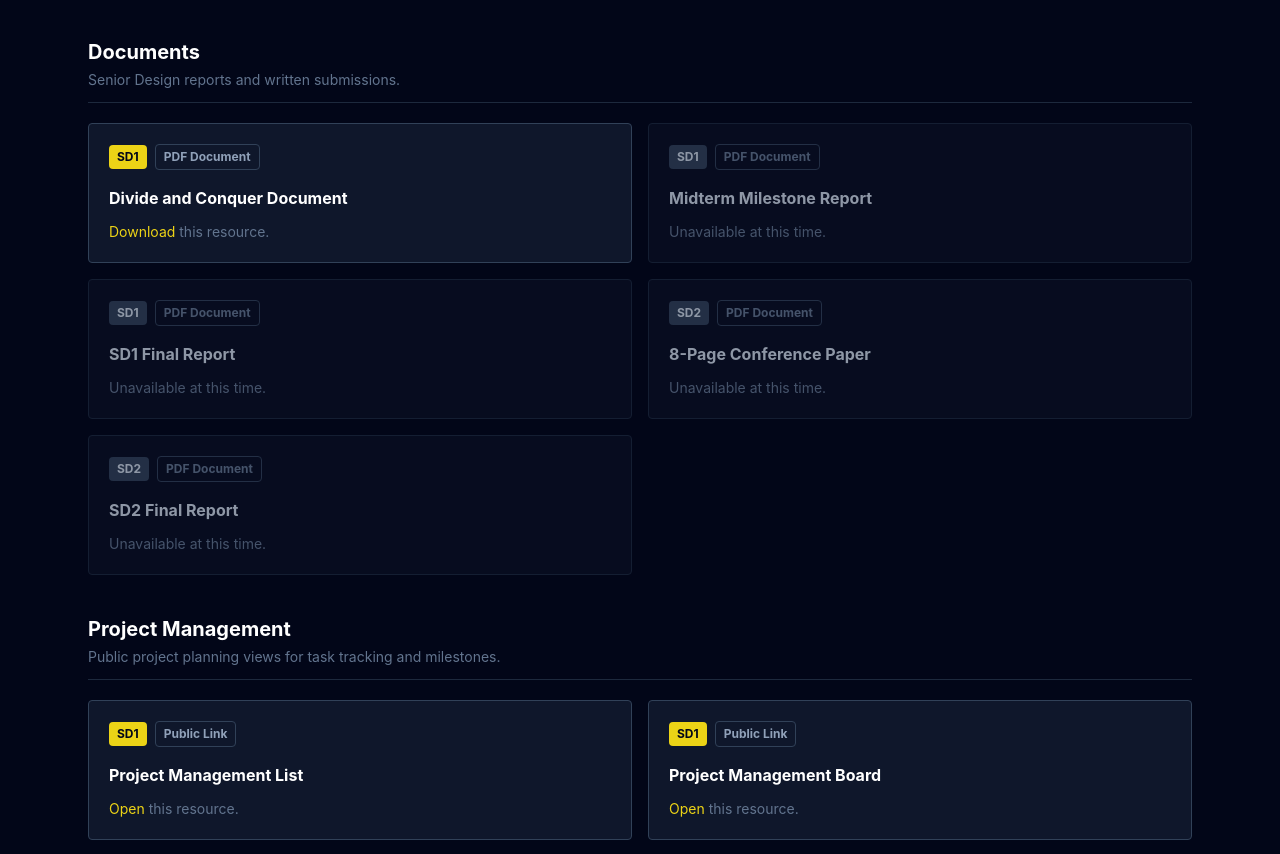
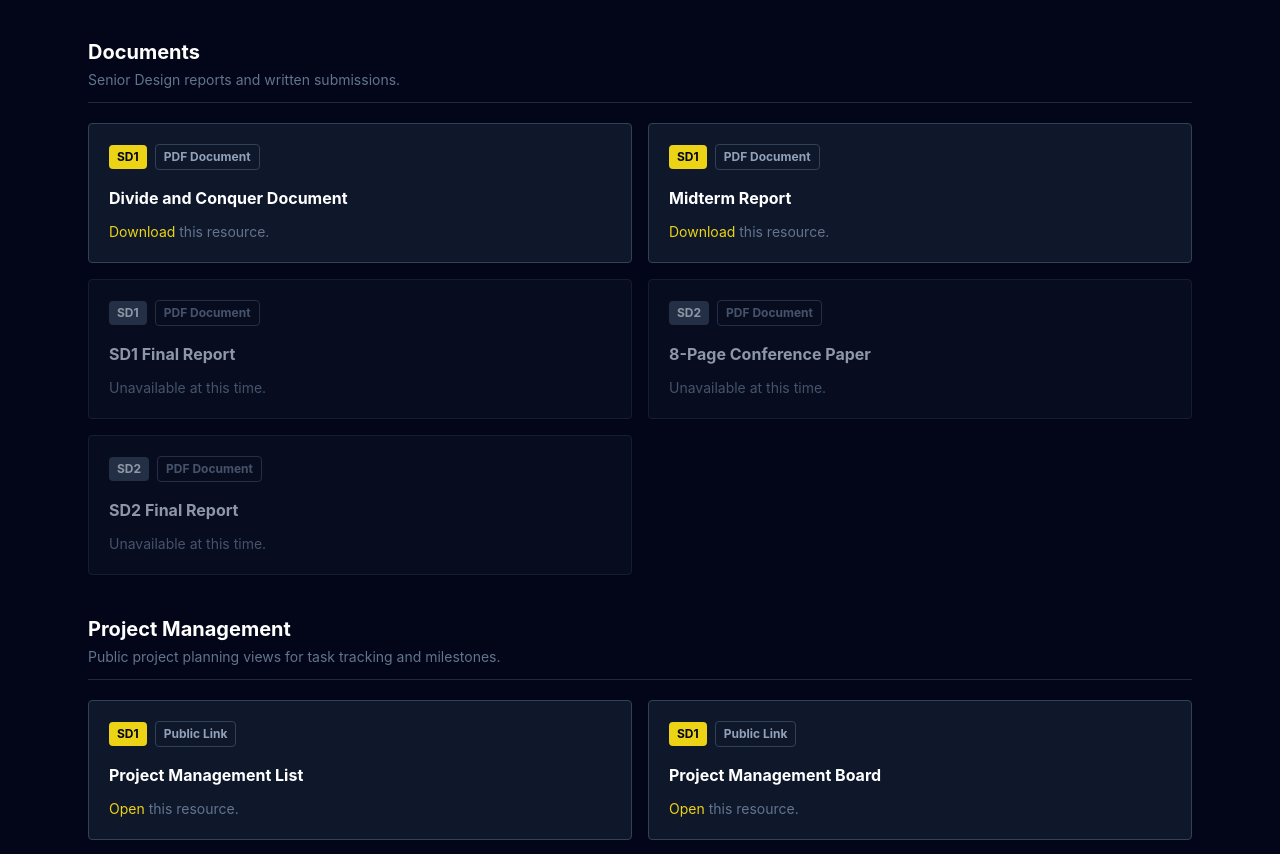
Before and after one commit to Teesitin/precisionshot-web, a SvelteKit app: page / in a window 1280 px wide. Shown: the part 4885-5739 px from the top of the page. Built offline with nearby package versions, Linux system fonts and the light colour scheme.

Commit message:
Update +page.svelte

```diff
--- a/src/routes/+page.svelte
+++ b/src/routes/+page.svelte
@@ -47,7 +47,7 @@
             description: 'Senior Design reports and written submissions.',
             items: [
                 { title: 'Divide and Conquer Document', href: 'https://delayne.b-cdn.net/precisionshot/Divide%20%26%20Conquer%20Document%20and%20Committee%20Formation%20-%20Senior%20Design%201%20(12).pdf', phase: 'SD1', type: 'PDF Document', action: 'Download' },
-                { title: 'Midterm Milestone Report', href: '', phase: 'SD1', type: 'PDF Document', action: 'Download' },
+                { title: 'Midterm Report', href: 'https://delayne.b-cdn.net/precisionshot/Midterm%20Report%20-%20Senior%20Design%201%20(1).pdf', phase: 'SD1', type: 'PDF Document', action: 'Download' },
                 { title: 'SD1 Final Report', href: '', phase: 'SD1', type: 'PDF Document', action: 'Download' },
                 { title: '8-Page Conference Paper', href: '', phase: 'SD2', type: 'PDF Document', action: 'Download' },
                 { title: 'SD2 Final Report', href: '', phase: 'SD2', type: 'PDF Document', action: 'Download' }
```
